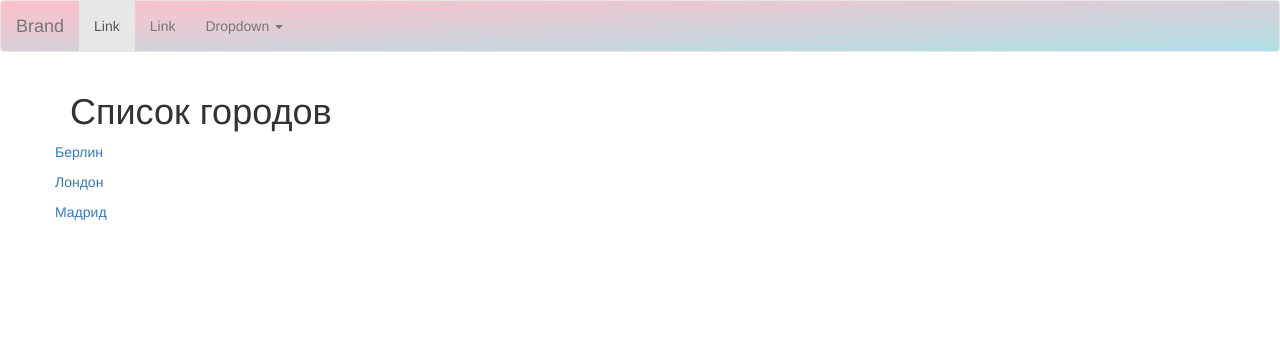
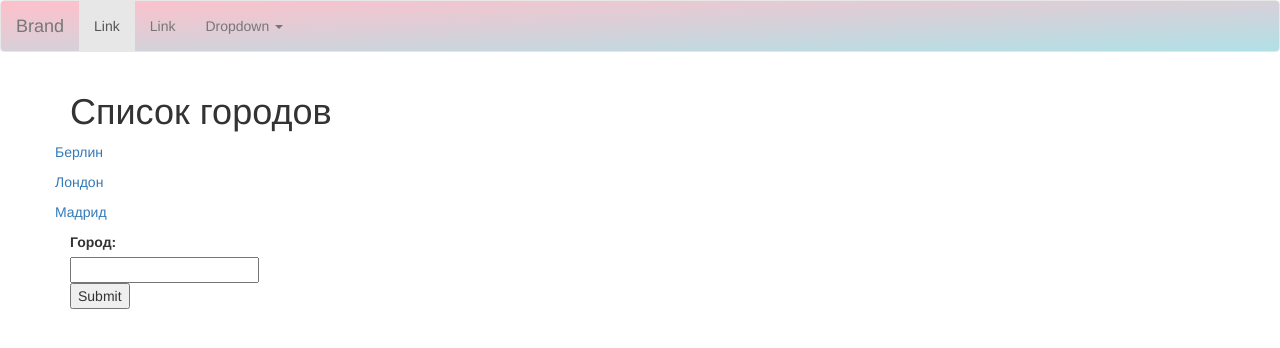
Before and after one commit to doctor-silence/routes, a Django app: page /cities/ in a window 1280 px wide. Shown: the top 348 px of the page. Run offline with Django 4.2, Linux system fonts and the light colour scheme; data comes from the database, SQL or seed files in the repository.

Commit message:
change_home

```diff
--- a/cities/templates/cities/home.html
+++ b/cities/templates/cities/home.html
@@ -10,4 +10,9 @@
         {% endfor %}
     </div>
 </div>
+<form action="" method="post"> {% csrf_token %}
+  <label for="fname">Город:</label><br>
+  <input type="text" id="fname" name="name"><br>
+  <input type="submit" value="Submit">
+</form>
 {% endblock %}
```
